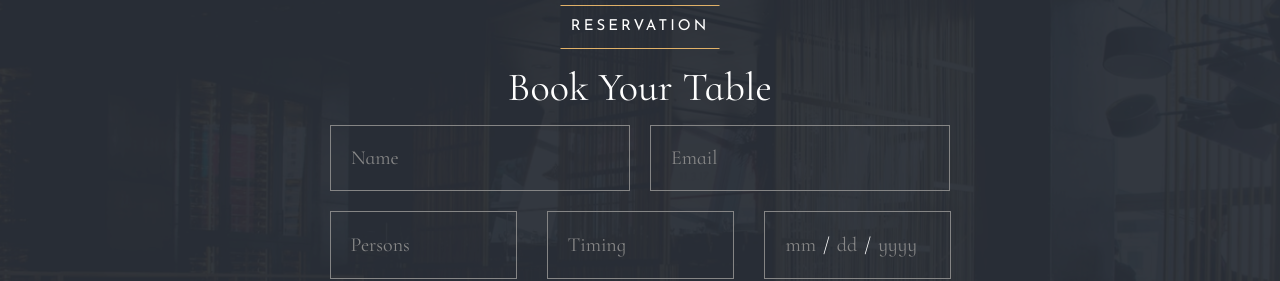
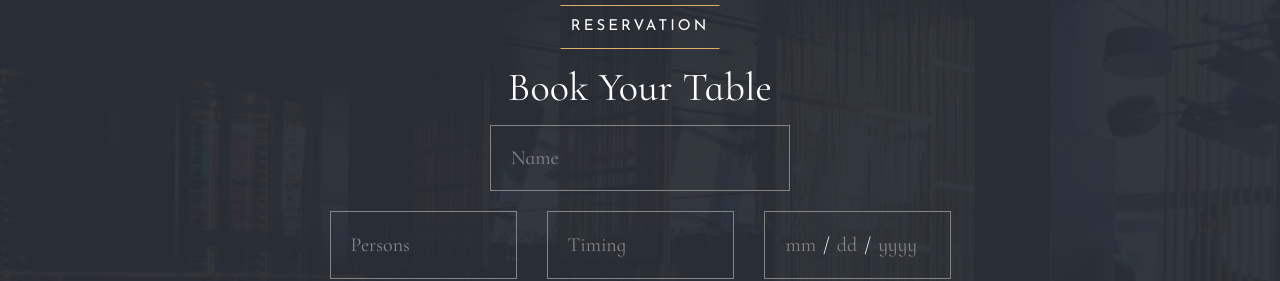
Before and after one commit to islom-sattorov/final-project, a React (Vite) app: page / in a window 1280 px wide. Shown: the part 6020-6301 px from the top of the page. Built offline with nearby package versions, Linux system fonts and the light colour scheme.

Commit message:
refactoring code

```diff
--- a/src/Components/Form/Form.jsx
+++ b/src/Components/Form/Form.jsx
@@ -14,7 +14,6 @@ const Form = () => {
                         <form>
                             <div className={style.section_input_one}>
                                 <input type='text' name='name' placeholder='Name' />
-                                <input type='email' name='email' placeholder='Email' />
                             </div>
                             <div className={style.section_input_two}>
                                 <input type='number' name='persons' placeholder='Persons' />
```
